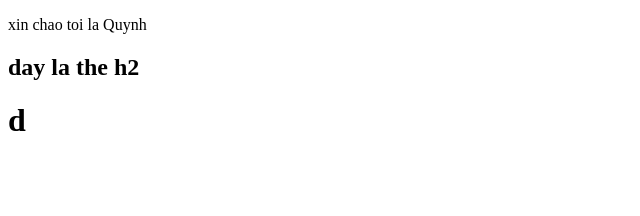
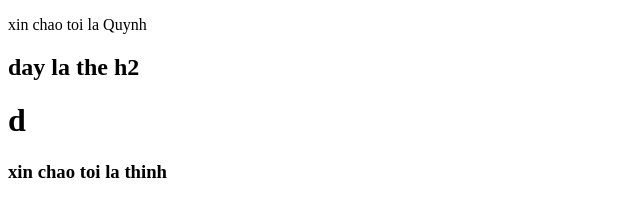
Before and after one commit to huythinh12/project-bakery-shop, a plain HTML site: page index.html in a window 1280 px wide. Shown: the whole page, without its empty margins (0-640 px from the left). Drawn offline with Linux system fonts and the light colour scheme.

Commit message:
update the h3

```diff
--- a/index.html
+++ b/index.html
@@ -10,5 +10,6 @@
     <p>xin chao toi la Quynh</p>
     <h2>day la the h2</h2>
     <h1>d</h1>
+    <h3>xin chao toi la thinh</h3>
   </body>
 </html>
```
